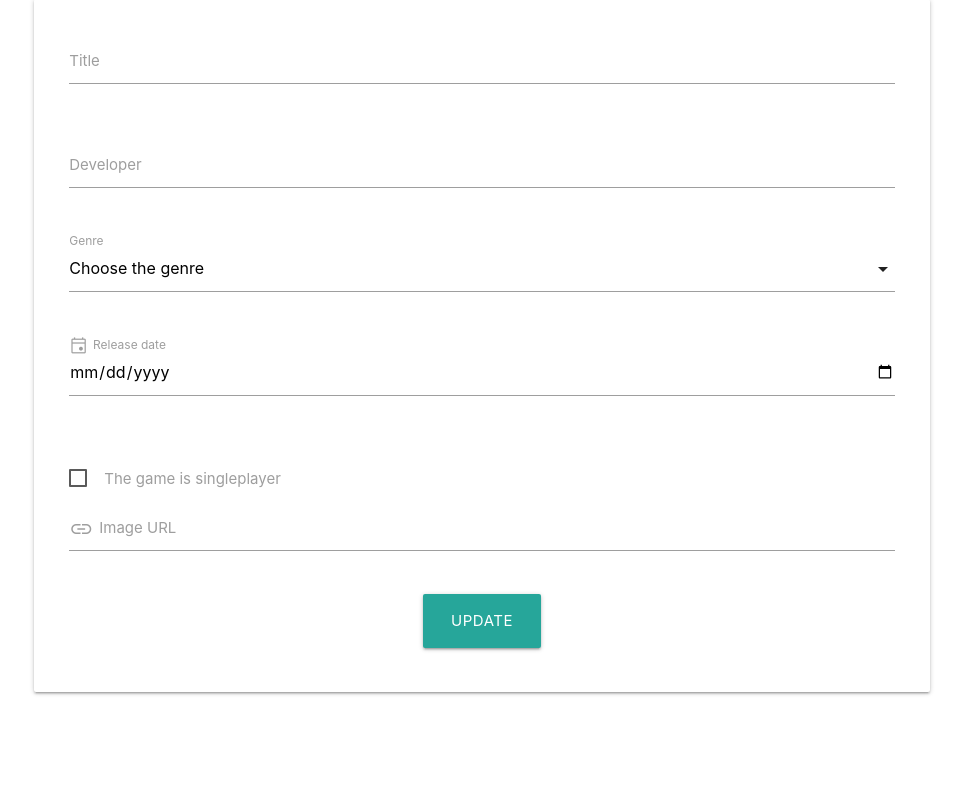
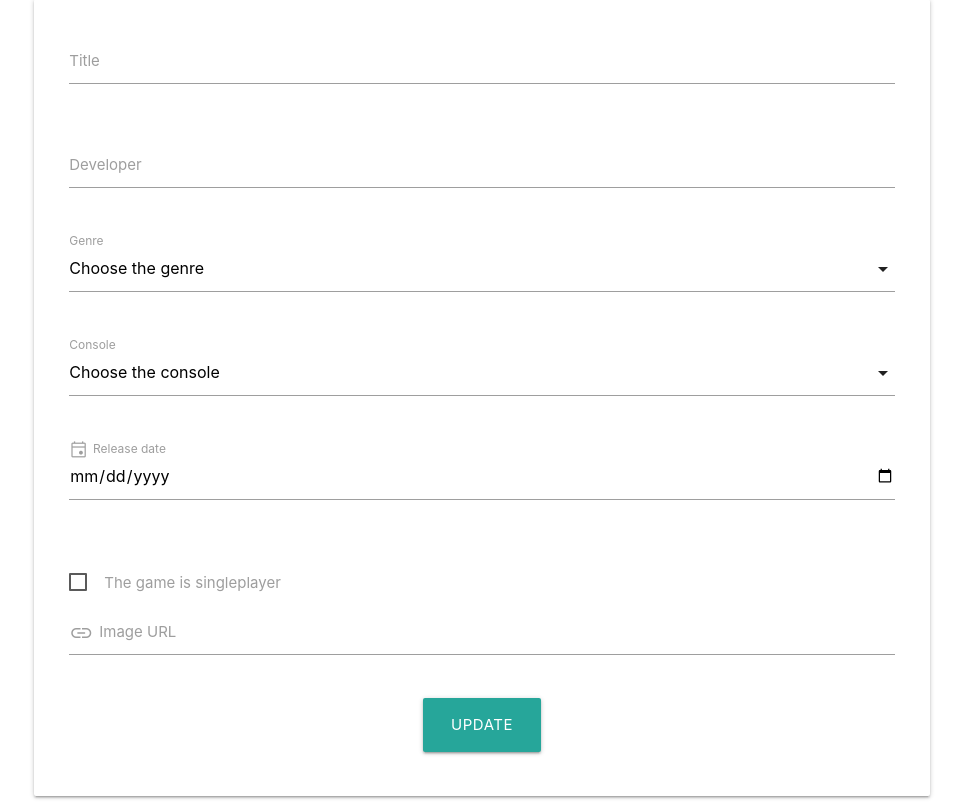
Before and after one commit to antonia-white/game-base, a Flask app: template gamebase/templates/edit_game.html in a window 1280 px wide. Shown: the part 160-971 px from the top of the page, without its empty margins (158-1121 px from the left). Before the commit the page ends 855 px from the top, so only its background shows below. Run offline with Flask 2, Linux system fonts and the light colour scheme; the template is opened without the code that fills it, so the values that code supplies are empty.

Commit message:
Update form to include console section in edit_game.html

```diff
--- a/gamebase/templates/edit_game.html
+++ b/gamebase/templates/edit_game.html
@@ -33,6 +33,18 @@
                     {% endfor %}
                 </select>
                 <label>Genre</label>
+            </div>
+        </div>
+        <!-- Console -->
+        <div class="row">
+            <div class="input-field col s12">
+                <select id="console" name="console">
+                    <option value="" disabled selected>Choose the console</option>
+                    {% for console in consoles %}
+                            <option value="{{ console.console_name }}">{{ console.console_name }}</option>
+                    {% endfor %}
+                </select>
+                <label>Console</label>
             </div>
         </div>
         <!-- Release Date -->
```
